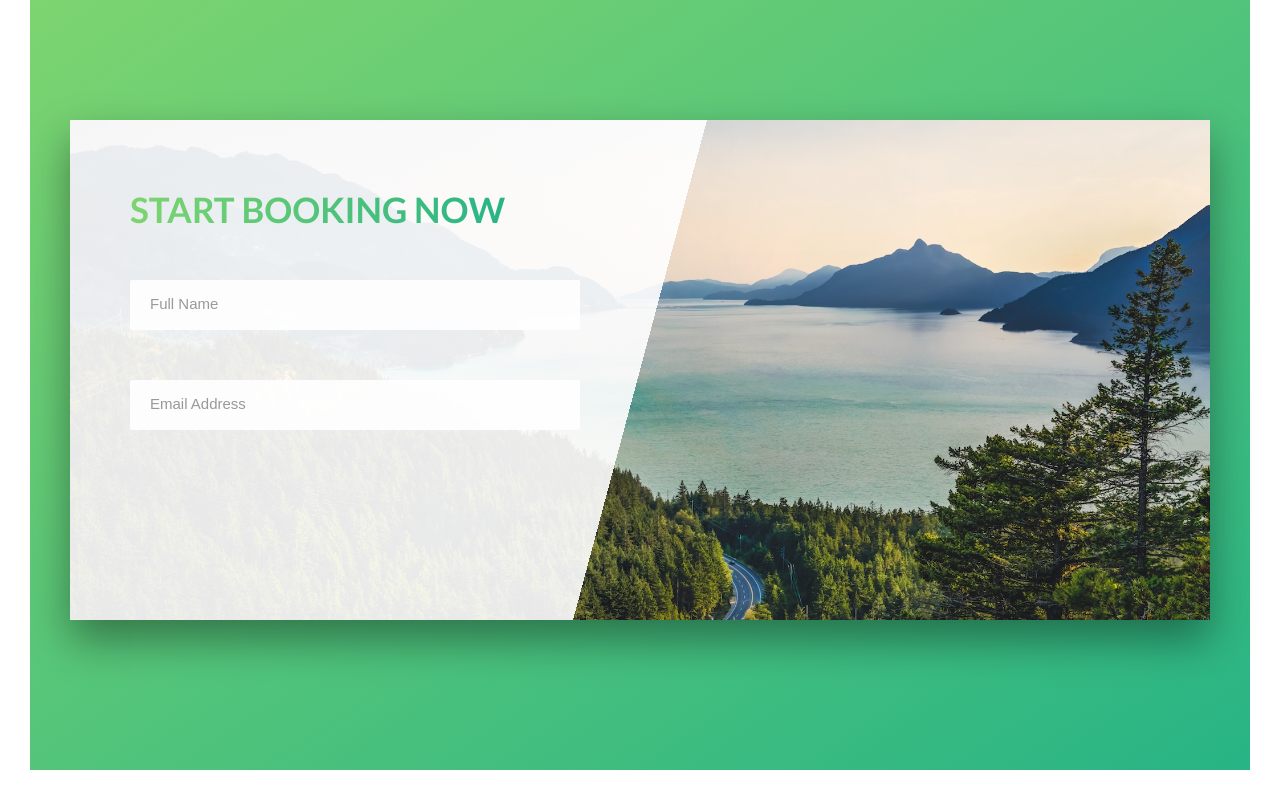
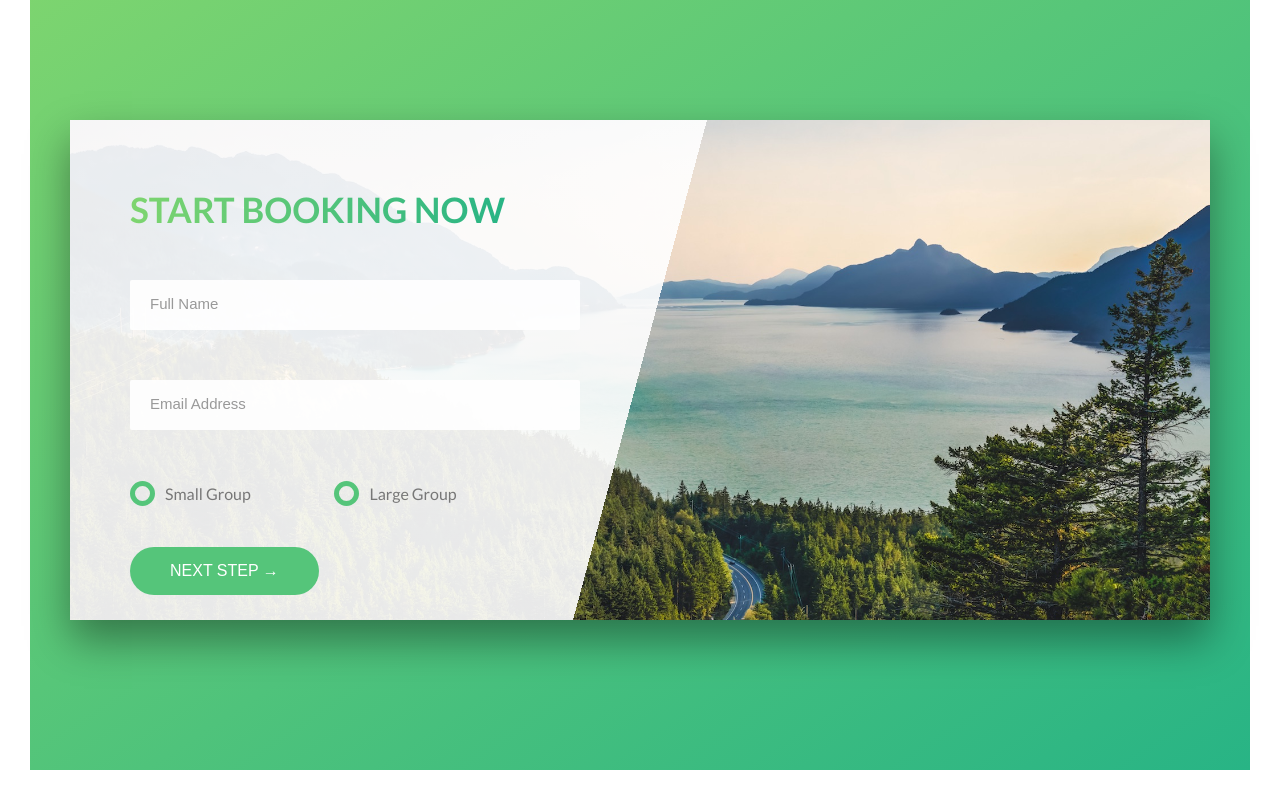
Before and after one commit to o-DisDain-o/NATOURS---Landing-Page, a website: page index.html in a window 1280 px wide. Shown: the part 4482-5282 px from the top of the page. Drawn offline with Linux system fonts and the light colour scheme.

Commit message:
update booking section

```diff
--- a/index.html
+++ b/index.html
@@ -28,6 +28,8 @@
     </header>
 
     <main>
+
+      <!-- section: ABOUT  -->
       <section class="section-about">
 
         <div>
@@ -59,6 +61,7 @@
         </div>
       </section>
 
+      <!-- section: FEATURE   -->
       <section class="section-features">
         <div class="row">
             <div class="col-1-of-4">
@@ -92,6 +95,7 @@
           </div>
       </section>
 
+      <!-- section: TOURS  -->
       <section class="section-tours">
         <div class="u-center-text">
           <h2 class="heading-secondary u-margin-bottom-big">
@@ -198,6 +202,7 @@
         </div>
       </section>
 
+      <!-- section: STORY   -->
       <section class="section-story">
         <div class="bg-video">
           <video class="bg-video__content" autoplay loop muted>
@@ -252,6 +257,7 @@
         </div>
       </section>
 
+      <!-- section: BOOK  -->
       <section class="section-book">
         <div class="row">
           <div class="book">
@@ -269,6 +275,27 @@
                 <div class="form__group">
                   <input type="email" class="form__input" placeholder="Email Address" id="email addr" required>
                   <label for="email addr" class="form__label">Email Address</label>
+                </div>
+
+                <div class="form__group u-margin-bottom-medium">
+                  <div class="form__radio-group">
+                    <input type="radio" class="form__radio-input" id="small" name="size">
+                    <label for="small" class="form__radio-label">
+                      <span class="form__radio-button"></span>
+                      Small Group
+                    </label>
+                  </div>
+                  <div class="form__radio-group">
+                    <input type="radio" class="form__radio-input" id="large" name="size">
+                    <label for="Large" class="form__radio-label">
+                      <span class="form__radio-button"></span>
+                      Large Group
+                    </label>
+                  </div>
+                </div>
+
+                <div class="form__group">
+                  <button class="btn btn--green">Next Step  &rarr;</button>
                 </div>
               </form>
             </div>
--- a/sass/base/_utilities.scss
+++ b/sass/base/_utilities.scss
@@ -1,8 +1,8 @@
-.u-center-text { text-align: center; }
+.u-center-text { text-align: center !important;}
 
-.u-margin-bottom-small { margin-bottom: 1.5rem; }
-.u-margin-bottom-medium { margin-bottom: 4rem; }
-.u-margin-bottom-big { margin-bottom: 8rem; }
+.u-margin-bottom-small { margin-bottom: 1.5rem !important;}
+.u-margin-bottom-medium { margin-bottom: 4rem !important;}
+.u-margin-bottom-big { margin-bottom: 8rem !important;}
 
-.u-margin-top-big { margin-top: 8rem; }
-.u-margin-top-huge { margin-top: 10rem; }
+.u-margin-top-big { margin-top: 8rem !important;}
+.u-margin-top-huge { margin-top: 10rem !important;}
--- a/sass/components/_button.scss
+++ b/sass/components/_button.scss
@@ -1,5 +1,5 @@
 .btn {
-  &:link, &visited{
+  &, &:link, &visited{
     font-size: 1.6rem;
     text-transform: uppercase;
     text-decoration: none;
@@ -8,6 +8,10 @@
     display: inline-block;
     transition: all 0.2s;
     position: relative;
+
+    border: none;
+    cursor: pointer;
+
   }
 
   &:hover{
--- a/sass/components/_forms.scss
+++ b/sass/components/_forms.scss
@@ -44,4 +44,53 @@
     visibility: hidden;
     transform: translateY(-4rem);
   }
+
+  &__radio-group {
+    width: 45%;
+    display: inline-block;
+  }
+
+  &__radio-label {
+    font-size: $default-font-size;
+    cursor: pointer;
+    position: relative;
+    padding-left: 3.5rem;
+  }
+
+  &__radio-button {
+    height: 2.5rem;
+    width: 2.5rem;
+    border-radius: 100px;
+    border: .5rem solid $primary-color;
+    display: inline-block;
+    position: absolute;
+    top: -.3rem;
+    left: 0;
+
+    &::after {
+      content: "";
+      display: block;
+      // width: 1.5rem;
+      // height: 1.5rem;
+      border-radius: 50%;
+      border: .6rem solid $primary-color;
+      position: absolute;
+      top: 50%;
+      left: 50%;
+      transform: translate(-50%, -50%);
+      // margin: auto;
+      opacity: 0;
+      transition: all .3s;
+    }
+  }
+
+  &__radio-input {
+    display: none;
+  }
+
+  &__radio-input:checked ~ &__radio-label &__radio-button::after {
+    opacity: 1;
+  }
+
+
 }
--- a/sass/main.scss
+++ b/sass/main.scss
@@ -20,5 +20,5 @@
 
 @import "pages/home"
 
-// E:\CSS ADVANCED\advanced-css-course-master\Natours\starter>
+// E:\GitHub\Natours
 // story section has wierd lines around the images
```
Also changed, not shown: css/styles.css.
